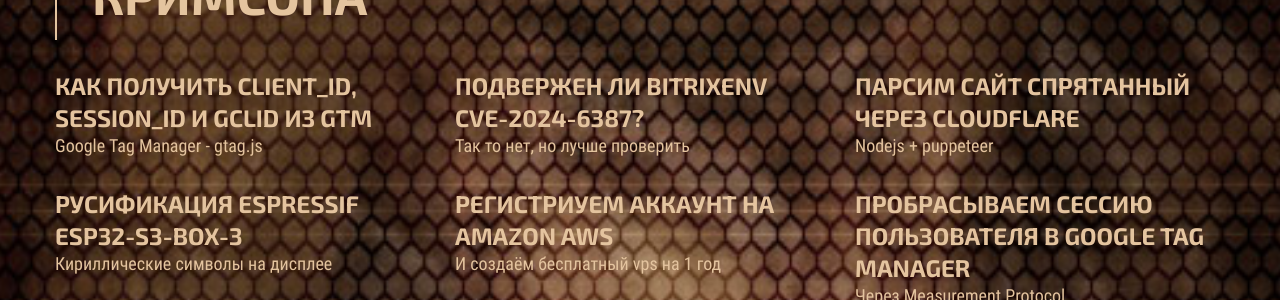
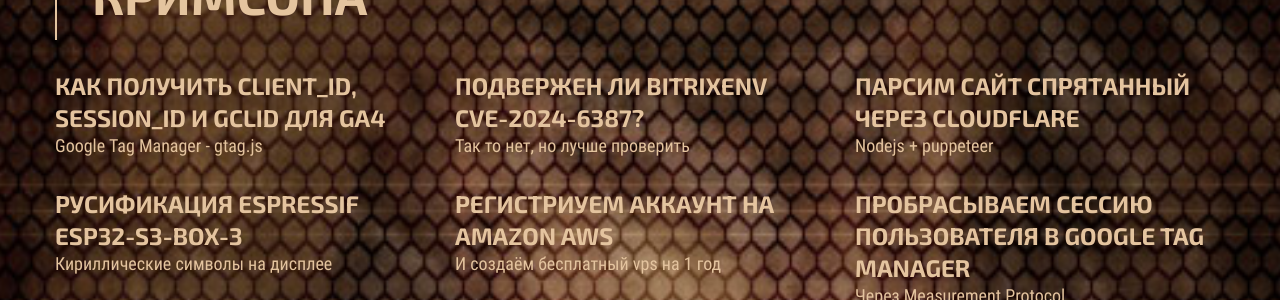
Before and after one commit to william-aqn/blog, a Jekyll site: the page built from index.html, in a window 1280 px wide and 900 px high, scrolled down 1502 px. Shown: the part 189-489 px from the top of the window. Built offline with Jekyll 4.4.1, drawn with Linux system fonts in a browser that asks for light colours; a script that is not in the unit is left out.

Commit message:
Update 2025-06-05-gtm-clientid-sessionid-gclid.md

```diff
--- a/_posts/2025-06-05-gtm-clientid-sessionid-gclid.md
+++ b/_posts/2025-06-05-gtm-clientid-sessionid-gclid.md
@@ -1,11 +1,11 @@
 ---
 layout: post
-title: "Как получить client_id, session_id и gclid из GTM"
+title: "Как получить client_id, session_id и gclid для GA4"
 description: "Google Tag Manager - gtag.js"
 tags: google js tgm
 ---
 
-# Как получить client_id, session_id и gclid из GTM
+# Как получить client_id, session_id и gclid для GA4
 
 Есть несколько способов как это сделать:
 
```
Also changed, not shown: other parts of _posts/2025-06-05-gtm-clientid-sessionid-gclid.md (+1 -1 lines).
